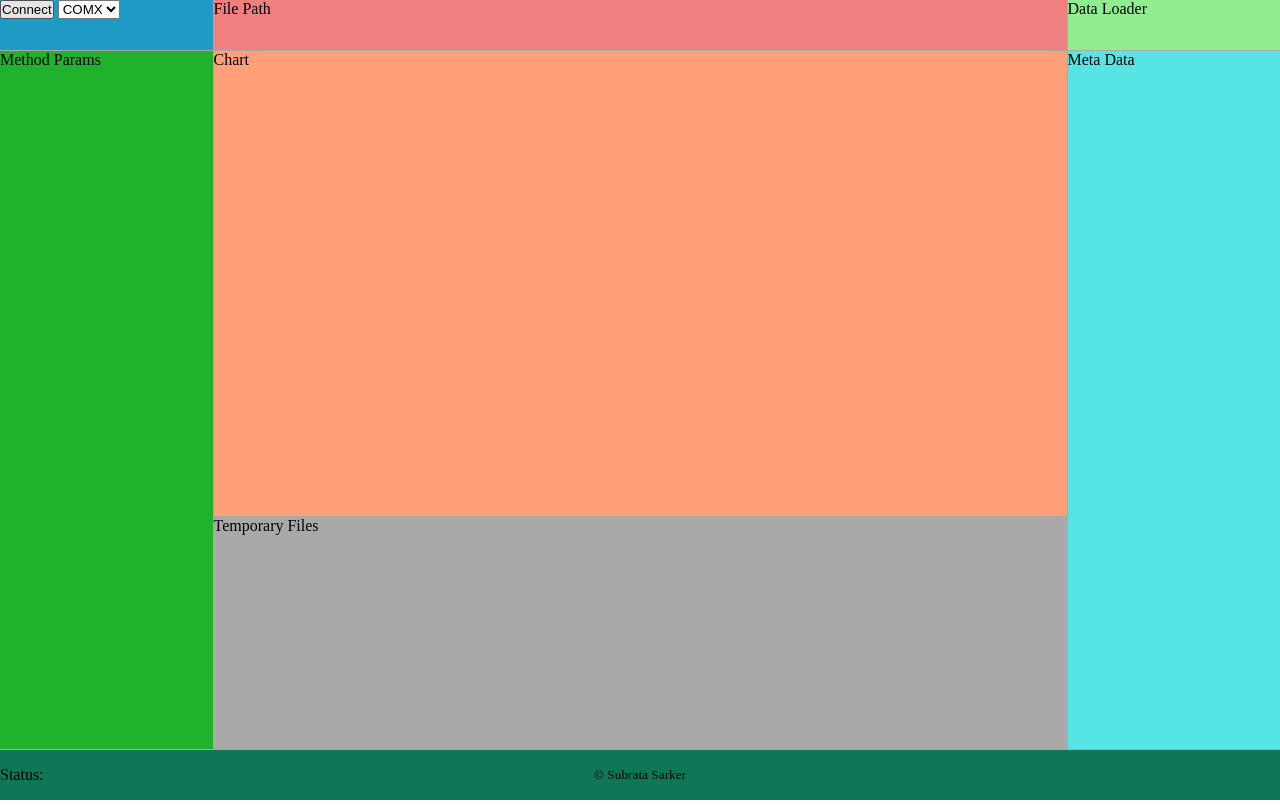
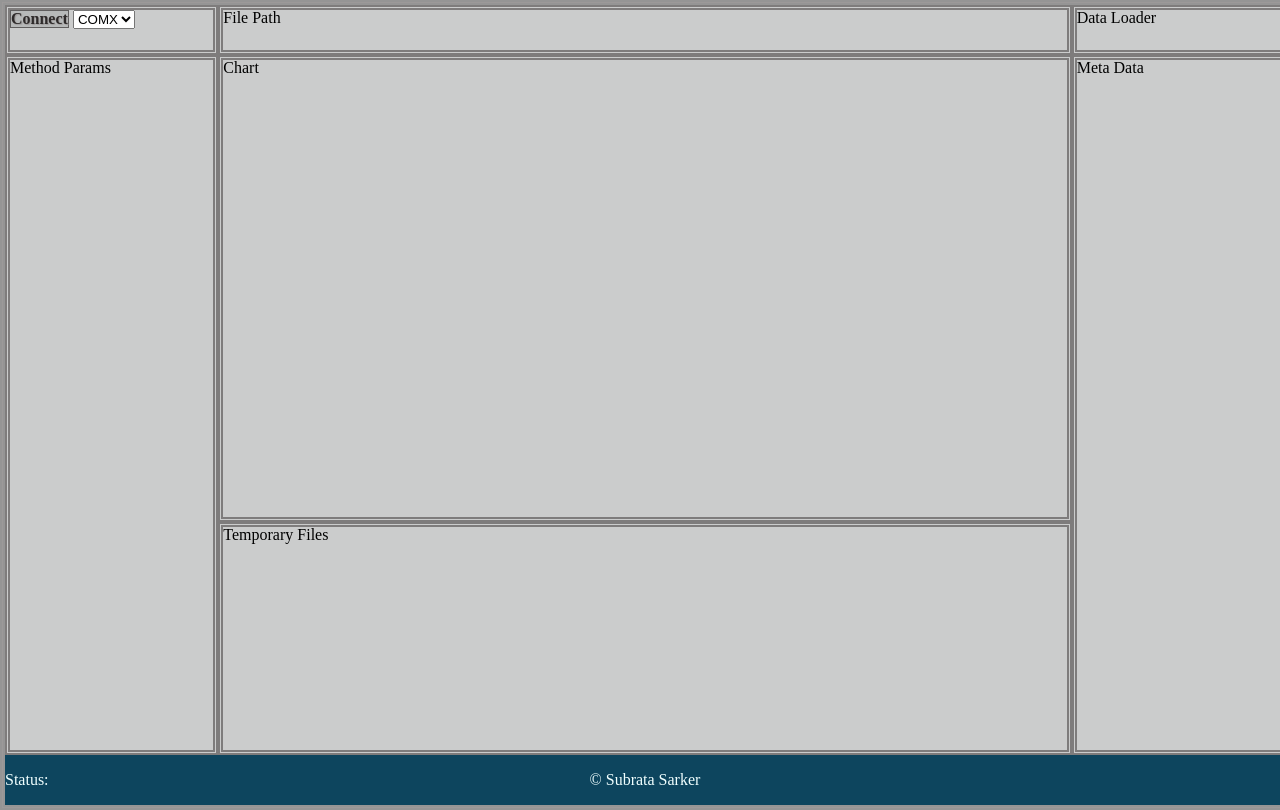
Before and after one commit to picklu/css-grid, a website: page index.html in a window 1280 px wide. Drawn offline with Linux system fonts and the light colour scheme.

Commit message:
Use double line border in the grid cell

```diff
--- a/index.html
+++ b/index.html
@@ -11,16 +11,11 @@
 
     <body>
         <div class="grid">
-            <div class="grid__cell serial-comm">
-                <div class="serial-comm__connection">
-                    <button id="connect"
-                        class="btn serial-comm__connection serial-comm__connection--disconnected">Connect</button>
-                    <select name="ports" class="serial-comm__options" id="ports">
-                        <option class="option serial-comm__option serial-comm__option--selected">COMX</option>
-                        <!-- dummy port -->
-                        <!-- more options will be added programmatically -->
-                    </select>
-                </div>
+            <div class=" grid__cell communication-serial">
+                <button id="connect" class="btn connection disconnected">Connect</button>
+                <select name="ports" class="ports" id="ports">
+                    <option>COMX</option><!-- dummy port -->
+                </select>
             </div>
             <div class="grid__cell file-path">File Path</div>
             <div class="grid__cell data-load">Data Loader</div>
@@ -29,7 +24,7 @@
             <div class="grid__cell meta-data">Meta Data</div>
             <div class="grid__cell temporary-file">Temporary Files</div>
 
-            <footer class=" grid__cell footer">
+            <footer class="footer">
                 <div class="status">Status: <span class="status-message"></span></div>
                 <small class="copy">&copy Subrata Sarker</small>
             </footer>
--- /dev/null
+++ b/sass/_layout.scss
@@ -0,0 +1,100 @@
+@charset "utf-8";
+
+/* grid layout */
+.grid {
+    height: 100vh;
+    width: 100vw;
+    display: grid;
+    grid-template-columns: repeat(4, 1fr);
+    grid-template-rows: 50px repeat(8, 1fr) 50px;
+    grid-template-areas:
+        "hcn dtl flp flp"
+        "chr chr chr chr"
+        "chr chr chr chr"
+        "chr chr chr chr"
+        "chr chr chr chr"
+        "mar mar mar mar"
+        "mar mar mar mar"
+        "mdt mdt mdt mdt"
+        "tfe tfe tfe tfe"
+        "ftr ftr ftr ftr";
+
+        @media only screen and (min-width: 992px) {
+
+            grid-template-rows: 50px repeat(7, 1fr) 50px;
+            grid-template-areas:
+                "hcn flp flp dtl"
+                "mar chr chr chr"
+                "mar chr chr chr"
+                "mar chr chr chr"
+                "mar tfe tfe tfe"
+                "mar tfe tfe tfe"
+                "mar mdt mdt mdt"
+                "mar mdt mdt mdt"
+                "ftr ftr ftr ftr";
+        }
+
+        @media only screen and (min-width: 1200px) {
+            grid-template-columns: repeat(6, 1fr);
+            grid-template-rows: 50px repeat(3, 1fr) 50px;
+            grid-template-areas:
+                "hcn flp flp flp flp dtl"
+                "mar chr chr chr chr mdt"
+                "mar chr chr chr chr mdt"
+                "mar tfe tfe tfe tfe mdt"
+                "ftr ftr ftr ftr ftr ftr";
+        }
+
+}
+
+.serial-comm {
+    grid-area: hcn;
+}
+
+.file-path {
+    grid-area: flp;
+}
+
+.data-load {
+    grid-area: dtl;
+}
+
+.method-param {
+    grid-area: mar;
+}
+
+.chart-window {
+    grid-area: chr;
+}
+
+.meta-data {
+    grid-area: mdt;
+}
+
+.temporary-file {
+    grid-area: tfe;
+}
+
+
+.footer {
+    background-color: rgb(13, 69, 94);
+    color: azure;
+    grid-area: ftr;
+    display: grid;
+    grid-template-columns: repeat(4, 1fr);
+    align-items: center;
+
+    @media only screen and (min-width: 1200px) {
+        display: grid;
+        grid-template-columns: repeat(6, 1fr);
+    }
+}
+
+.copy {
+    grid-column: 2/4;
+    justify-self: center;
+
+    @media screen and (min-width: 1200px) {
+        grid-column: 3/5;
+    }
+}
--- /dev/null
+++ b/sass/_reset.scss
@@ -0,0 +1,50 @@
+@charset "utf-8";
+/* http://meyerweb.com/eric/tools/css/reset/
+   v2.0 | 20110126
+   License: none (public domain)
+*/
+
+html, body, div, span, applet, object, iframe,
+h1, h2, h3, h4, h5, h6, p, blockquote, pre,
+a, abbr, acronym, address, big, cite, code,
+del, dfn, em, img, ins, kbd, q, s, samp,
+small, strike, strong, sub, sup, tt, var,
+b, u, i, center,
+dl, dt, dd, ol, ul, li, button,
+fieldset, form, label, legend,
+table, caption, tbody, tfoot, thead, tr, th, td,
+article, aside, canvas, details, embed,
+figure, figcaption, footer, header, hgroup,
+menu, nav, output, ruby, section, summary,
+time, mark, audio, video {
+	margin: 0;
+	padding: 0;
+	border: 0;
+	font-size: 100%;
+	font: inherit;
+	vertical-align: baseline;
+}
+/* HTML5 display-role reset for older browsers */
+article, aside, details, figcaption, figure,
+footer, header, hgroup, menu, nav, section {
+	display: block;
+}
+body {
+    box-sizing: border-box;
+	line-height: 1;
+}
+ol, ul {
+	list-style: none;
+}
+blockquote, q {
+	quotes: none;
+}
+blockquote:before, blockquote:after,
+q:before, q:after {
+	content: '';
+	content: none;
+}
+table {
+	border-collapse: collapse;
+	border-spacing: 0;
+}
--- a/sass/main.scss
+++ b/sass/main.scss
@@ -1,117 +1,64 @@
-* {
-    margin: 0;
-    padding: 0;
-    box-sizing: border-box;
-}
+@charset "utf-8";
+
+@import "variables";
+@import "reset";
+@import "layout";
 
 .grid {
-    background-color: darkgrey;
-    height: 100vh;
-    width: 100vw;
-    display: grid;
-    grid-template-columns: repeat(4, 1fr);
-    grid-template-rows: 50px repeat(8, 1fr) 50px;
-    grid-column-gap: 1px;
-    grid-row-gap: 1px;
-    grid-template-areas:
-        "hcn dtl flp flp"
-        "chr chr chr chr"
-        "chr chr chr chr"
-        "chr chr chr chr"
-        "chr chr chr chr"
-        "mar mar mar mar"
-        "mar mar mar mar"
-        "mdt mdt mdt mdt"
-        "tfe tfe tfe tfe"
-        "ftr ftr ftr ftr";
-}
+    background-color:#9c9999;
+    border: 5px double #959595;
 
-.footer {
-    background-color: rgb(14, 119, 87);
-    grid-area: ftr;
-    display: grid;
-    grid-template-columns: repeat(4, 1fr);
-    align-items: center;
-}
+    &__cell {
+        background-color: #cbcccc;
+        border: 5px double #7e7c7c;
 
-.copy {
-    grid-column: 2/4;
-    justify-self: center;
-}
-
-.serial-comm {
-    background-color: #1e9bc5;
-    grid-area: hcn;
-}
-
-.file-path {
-    background-color: lightcoral;
-    grid-area: flp;
-}
-
-.data-load {
-    background-color: lightgreen;
-    grid-area: dtl;
-}
-
-.method-param {
-    background-color: rgb(32, 178, 44);
-    grid-area: mar;
-}
-
-.chart-window {
-    background-color: lightsalmon;
-    grid-area: chr;
-}
-
-.meta-data {
-    background-color: rgb(87, 228, 228);
-    grid-area: mdt;
-}
-
-.temporay-file {
-    background-color: lightcyan;
-    grid-area: tfe;
-}
-
-@media only screen and (min-width: 992px) {
-
-    .grid {
-        grid-template-rows: 50px repeat(7, 1fr) 50px;
-        grid-template-areas:
-            "hcn flp flp dtl"
-            "mar chr chr chr"
-            "mar chr chr chr"
-            "mar chr chr chr"
-            "mar tfe tfe tfe"
-            "mar tfe tfe tfe"
-            "mar mdt mdt mdt"
-            "mar mdt mdt mdt"
-            "ftr ftr ftr ftr";
     }
 }
 
-@media only screen and (min-width: 1200px) {
 
-    .grid {
-        grid-template-columns: repeat(6, 1fr);
-        grid-template-rows: 50px repeat(3, 1fr) 50px;
-        grid-template-areas:
-            "hcn flp flp flp flp dtl"
-            "mar chr chr chr chr mdt"
-            "mar chr chr chr chr mdt"
-            "mar tfe tfe tfe tfe mdt"
-            "ftr ftr ftr ftr ftr ftr";
-    }
+.serial-comm {
+    height: 100%;
+    width: 100%;
 
+    &__connection {
+        height: 100%;
+        width: 100%;
+        padding: 5px;
+        display: grid;
+        grid-column-gap: 2px;
+        grid-row-gap: 2px;
+        grid-template-columns: 3fr 1fr;
+        justify-content: center;
+        align-items: center;
 
-    .footer {
-        display: grid;
-        grid-template-columns: repeat(6, 1fr);
-    }
-
-    .copy {
-        grid-column: 3/5;
-        justify-self: center;
+        &--btn,
+        &--options {
+            padding: 5px;
+            display: inline-block;
+            height: inherit;
+            width: 100%;
+        }
     }
 }
+
+.btn {
+    outline: none;
+    background-color: #b7b9b9;
+    border: 1px solid  #5f5d5d;
+    color: #2e2a2a;
+    font-weight: 600;
+    text-shadow: 1px 1px 1px #9c9999;
+}
+
+.btn:hover {
+    background-color: #cbcccc;
+  }
+
+  .btn:active {
+    box-shadow: 1px 1px 1px #959595;
+  }
+
+  .btn:disabled {
+    color: #e71717;
+    text-shadow: 1px 1px 1px #2b2a2a;
+  }
```
Also changed, not shown: css/style.css, sass/_variables.scss (added).
